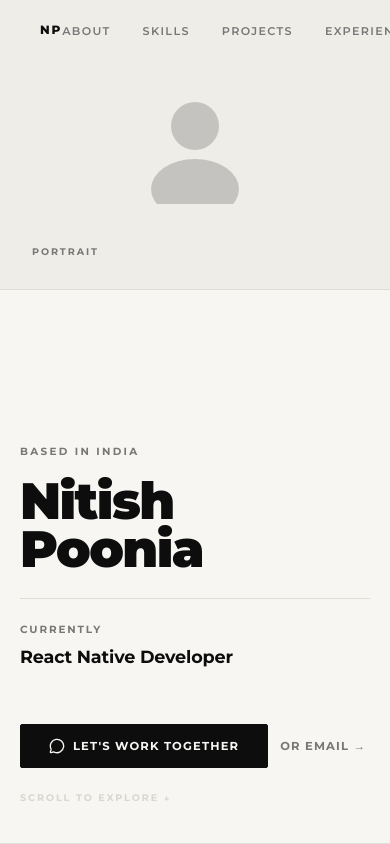
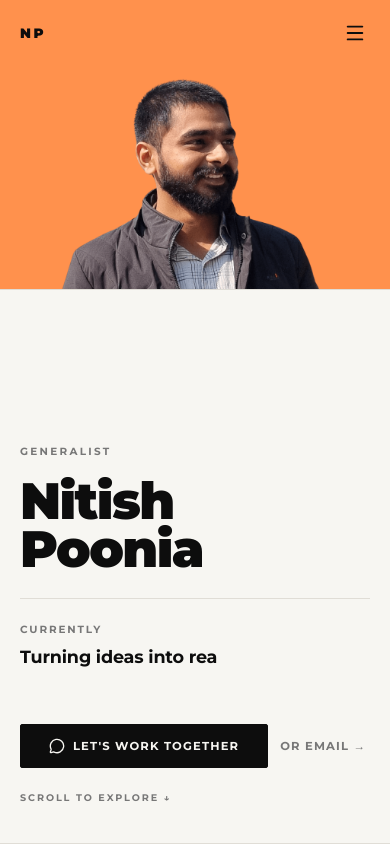
Before and after one commit to nitishpoonia/portfolio, a Next.js app: page / in a window 390 px wide. Shown: the top 844 px of the page. Built offline with nearby package versions, Linux system fonts and the light colour scheme.

Commit message:
Made some ux fixes

```diff
--- a/app/blog/page.js
+++ b/app/blog/page.js
@@ -102,7 +102,7 @@ export default function BlogPage() {
               <p
                 style={{
                   fontSize: "0.65rem",
-                  color: "var(--faint)",
+                  color: "var(--ink)",
                   marginTop: "0.25rem",
                 }}
               >
--- a/app/globals.css
+++ b/app/globals.css
@@ -14,6 +14,7 @@
   --max:    1200px;
   --pad-x:  clamp(1.25rem, 5vw, 4rem);
   --pad-y:  clamp(4rem, 8vw, 8rem);
+  --white: #e8e8e8;
 }
 
 html { scroll-behavior: smooth; }
--- a/components/Hero.js
+++ b/components/Hero.js
@@ -1,14 +1,13 @@
 "use client";
 import { useEffect, useState } from "react";
 import HireButton from "./HireButton";
+import Image from "next/image";
 
 const roles = [
-  "Software Engineer",
-  "React Native Developer",
-  "Full-Stack Builder",
-  "Vermiculturist",
-  "Vegetable Grower",
-  "Sculptor",
+  "Using AI tools to iterate fast",
+  "Turning ideas into reality",
+  "Making vermicompost",
+  "Growing Vegetables",
 ];
 
 export default function Hero() {
@@ -57,18 +56,12 @@ export default function Hero() {
           background: "#eeede8",
         }}
       >
-        {/*
-          ┌──────────────────────────────────────────────────────┐
-          │  TO ADD YOUR PHOTO:                                  │
-          │  1. Put portrait.jpg in /public/                     │
-          │  2. Replace the placeholder div below with:         │
-          │                                                      │
-          │  import Image from 'next/image'                      │
-          │  <Image src="/portrait.jpg" alt="Nitish Poonia"      │
-          │    fill style={{ objectFit:'cover',                  │
-          │    objectPosition:'center top' }} />                 │
-          └──────────────────────────────────────────────────────┘
-        */}
+        <Image
+          src="/assets/Untitled-design.png"
+          alt="Nitish Poonia"
+          fill
+          style={{ objectFit: "cover", objectPosition: "center top" }}
+        />
         <div
           style={{
             width: "100%",
@@ -77,33 +70,7 @@ export default function Hero() {
             alignItems: "center",
             justifyContent: "center",
           }}
-        >
-          <svg
-            width="120"
-            height="120"
-            viewBox="0 0 120 120"
-            fill="none"
-            style={{ opacity: 0.18 }}
-          >
-            <circle cx="60" cy="42" r="24" fill="#0d0d0d" />
-            <ellipse cx="60" cy="105" rx="44" ry="30" fill="#0d0d0d" />
-          </svg>
-        </div>
-
-        <span
-          style={{
-            position: "absolute",
-            bottom: "2rem",
-            left: "2rem",
-            fontSize: "0.6rem",
-            fontWeight: 700,
-            letterSpacing: "0.2em",
-            textTransform: "uppercase",
-            color: "var(--mid)",
-          }}
-        >
-          Portrait
-        </span>
+        ></div>
       </div>
 
       {/* ── RIGHT: Name + Typewriter ── */}
@@ -127,7 +94,7 @@ export default function Hero() {
             marginBottom: "1.2rem",
           }}
         >
-          Based in India
+          generalist
         </p>
 
         <h1
@@ -192,7 +159,7 @@ export default function Hero() {
             fontWeight: 700,
             letterSpacing: "0.2em",
             textTransform: "uppercase",
-            color: "var(--faint)",
+            color: "var(--mid)",
           }}
         >
           Scroll to explore ↓
--- a/components/HireButton.js
+++ b/components/HireButton.js
@@ -48,7 +48,7 @@ export default function HireButton({
           ...sizes[size],
         }}
         onMouseEnter={(e) => {
-          e.currentTarget.style.background = "transparent";
+          e.currentTarget.style.background = "var(--white)";
           e.currentTarget.style.color = "var(--ink)";
         }}
         onMouseLeave={(e) => {
@@ -73,7 +73,7 @@ export default function HireButton({
           textDecoration: "none",
           transition: "color 0.2s",
         }}
-        onMouseEnter={(e) => (e.currentTarget.style.color = "var(--ink)")}
+        onMouseEnter={(e) => (e.currentTarget.style.color = "var(--white)")}
         onMouseLeave={(e) => (e.currentTarget.style.color = "var(--mid)")}
       >
         or email →
--- a/components/NavBar.js
+++ b/components/NavBar.js
@@ -1,5 +1,7 @@
 "use client";
 import { useState, useEffect } from "react";
+import { Menu, X } from "lucide-react";
+import Link from "next/link";
 
 const links = [
   { label: "About", href: "#about" },
@@ -12,76 +14,227 @@ const links = [
 
 export default function Navbar() {
   const [scrolled, setScrolled] = useState(false);
+  const [menuOpen, setMenuOpen] = useState(false);
 
   useEffect(() => {
-    const onScroll = () => setScrolled(window.scrollY > 40);
-    window.addEventListener("scroll", onScroll);
-    return () => window.removeEventListener("scroll", onScroll);
+    const fn = () => setScrolled(window.scrollY > 50);
+    window.addEventListener("scroll", fn);
+    return () => window.removeEventListener("scroll", fn);
   }, []);
 
+  // Lock body scroll when menu is open
+  useEffect(() => {
+    document.body.style.overflow = menuOpen ? "hidden" : "";
+    return () => {
+      document.body.style.overflow = "";
+    };
+  }, [menuOpen]);
+
+  const navBg = scrolled || menuOpen ? "rgba(247,246,242,0.97)" : "transparent";
+
   return (
+    <>
       <nav
         style={{
           position: "fixed",
           top: 0,
           left: 0,
           right: 0,
-        zIndex: 100,
+          zIndex: 200,
           display: "flex",
           justifyContent: "space-between",
           alignItems: "center",
-        padding: "1.25rem 2.5rem",
-        backgroundColor: scrolled ? "rgba(10,10,10,0.92)" : "transparent",
-        backdropFilter: scrolled ? "blur(8px)" : "none",
-        borderBottom: scrolled
+          padding: "1.1rem var(--pad-x)",
+          backgroundColor: navBg,
+          backdropFilter: scrolled ? "blur(12px)" : "none",
+          borderBottom:
+            scrolled || menuOpen
               ? "1px solid var(--border)"
               : "1px solid transparent",
-        transition: "all 0.3s ease",
-        fontFamily: "var(--font)",
+          transition: "background-color 0.3s ease, border-color 0.3s ease",
         }}
       >
-      <a
-        href="#hero"
+        {/* Logo */}
+        <Link
+          href="/"
           style={{
-          fontSize: "0.75rem",
-          fontWeight: 800,
-          letterSpacing: "0.15em",
+            fontSize: "0.85rem",
+            fontWeight: 900,
+            letterSpacing: "0.18em",
             textTransform: "uppercase",
-          color: "var(--white)",
+            color: "var(--ink)",
             textDecoration: "none",
+            zIndex: 201,
           }}
         >
           NP
-      </a>
+        </Link>
 
+        {/* Desktop links */}
         <ul
           style={{
             display: "flex",
-          gap: "2rem",
+            gap: "2.5rem",
             listStyle: "none",
+            margin: 0,
           }}
+          className="nav-desktop"
         >
           {links.map(({ label, href }) => (
             <li key={href}>
               <a
                 href={href}
                 style={{
-                fontSize: "0.7rem",
-                fontWeight: 600,
-                letterSpacing: "0.12em",
+                  fontSize: "0.68rem",
+                  fontWeight: 700,
+                  letterSpacing: "0.14em",
                   textTransform: "uppercase",
                   color: "var(--mid)",
                   textDecoration: "none",
                   transition: "color 0.2s",
                 }}
-              onMouseEnter={(e) => (e.target.style.color = "var(--white)")}
-              onMouseLeave={(e) => (e.target.style.color = "var(--mid)")}
+                onMouseEnter={(e) =>
+                  (e.currentTarget.style.color = "var(--ink)")
+                }
+                onMouseLeave={(e) =>
+                  (e.currentTarget.style.color = "var(--mid)")
+                }
               >
                 {label}
               </a>
             </li>
           ))}
         </ul>
+
+        {/* Burger button — mobile only */}
+        <button
+          onClick={() => setMenuOpen((o) => !o)}
+          className="hamburger"
+          aria-label={menuOpen ? "Close menu" : "Open menu"}
+          style={{
+            display: "none",
+            background: "none",
+            border: "none",
+            cursor: "pointer",
+            padding: "4px",
+            color: "var(--ink)",
+            zIndex: 201,
+            alignItems: "center",
+            justifyContent: "center",
+          }}
+        >
+          {menuOpen ? (
+            <X size={22} strokeWidth={2} />
+          ) : (
+            <Menu size={22} strokeWidth={2} />
+          )}
+        </button>
       </nav>
+
+      {/* Mobile fullscreen drawer */}
+      <div
+        style={{
+          position: "fixed",
+          inset: 0,
+          zIndex: 199,
+          background: "var(--bg)",
+          display: "flex",
+          flexDirection: "column",
+          justifyContent: "center",
+          padding: "0 var(--pad-x)",
+          transform: menuOpen ? "translateX(0)" : "translateX(100%)",
+          transition: "transform 0.35s cubic-bezier(0.4, 0, 0.2, 1)",
+        }}
+        className="mobile-drawer"
+      >
+        <ul style={{ listStyle: "none", margin: 0, padding: 0 }}>
+          {links.map(({ label, href }, i) => (
+            <li
+              key={href}
+              style={{
+                borderBottom: "1px solid var(--border)",
+                opacity: menuOpen ? 1 : 0,
+                transform: menuOpen ? "translateY(0)" : "translateY(16px)",
+                transition: `opacity 0.3s ease ${i * 0.05 + 0.1}s, transform 0.3s ease ${i * 0.05 + 0.1}s`,
+              }}
+            >
+              <a
+                href={href}
+                onClick={() => setMenuOpen(false)}
+                style={{
+                  display: "block",
+                  padding: "1.4rem 0",
+                  fontSize: "clamp(1.4rem, 6vw, 2rem)",
+                  fontWeight: 900,
+                  letterSpacing: "-0.02em",
+                  color: "var(--ink)",
+                  textDecoration: "none",
+                }}
+                onMouseEnter={(e) =>
+                  (e.currentTarget.style.color = "var(--mid)")
+                }
+                onMouseLeave={(e) =>
+                  (e.currentTarget.style.color = "var(--ink)")
+                }
+              >
+                {label}
+              </a>
+            </li>
+          ))}
+        </ul>
+
+        {/* Bottom contact strip inside drawer */}
+        <div style={{ marginTop: "3rem" }}>
+          <p
+            style={{
+              fontSize: "0.65rem",
+              fontWeight: 700,
+              letterSpacing: "0.18em",
+              textTransform: "uppercase",
+              color: "var(--mid)",
+              marginBottom: "0.75rem",
+            }}
+          >
+            Get in touch
+          </p>
+          <a
+            href="mailto:nitishpoonia@zohomail.in"
+            style={{
+              fontSize: "0.85rem",
+              fontWeight: 700,
+              color: "var(--ink)",
+              textDecoration: "none",
+              display: "block",
+              marginBottom: "0.4rem",
+            }}
+          >
+            nitishpoonia@zohomail.in
+          </a>
+          <a
+            href="https://github.com/nitishpoonia"
+            target="_blank"
+            rel="noopener noreferrer"
+            style={{
+              fontSize: "0.85rem",
+              fontWeight: 700,
+              color: "var(--mid)",
+              textDecoration: "none",
+            }}
+          >
+            github.com/nitishpoonia
+          </a>
+        </div>
+      </div>
+
+      <style>{`
+        @media (max-width: 768px) {
+          .nav-desktop { display: none !important; }
+          .hamburger   { display: flex !important; }
+        }
+        @media (min-width: 769px) {
+          .mobile-drawer { display: none !important; }
+        }
+      `}</style>
+    </>
   );
 }
--- a/components/Projects.js
+++ b/components/Projects.js
@@ -31,7 +31,7 @@ const projects = [
   },
   {
     number: '03',
-    title: 'OTA Hotel Booking App',
+    title: 'Hotel Booking App',
     tagline: 'End-to-end hotel discovery and booking with Stripe payments.',
     link: null,
     features: [
@@ -103,7 +103,7 @@ function ProjectCard({ project }) {
       <ul style={{ listStyle: 'none', display: 'flex', flexDirection: 'column', gap: '0.6rem' }}>
         {project.features.map((f, i) => (
           <li key={i} data-invert style={{
-            fontSize: '2rem', color: 'var(--mid)',
+            fontSize: '1rem', color: 'var(--mid)',
             lineHeight: 1.55, display: 'flex', gap: '0.6rem',
             transition: 'color 0.25s',
           }}>
```
Also changed, not shown: content/blog/how-to-fix-flatlist-performance.mdx (renamed from content/blog/flatlist-performance-fixed.mdx), public/assets/Untitled-design.png (added), 1 other file (tests, documents, lock files or other folders). Lines whose indentation alone changed are shown as unchanged.
